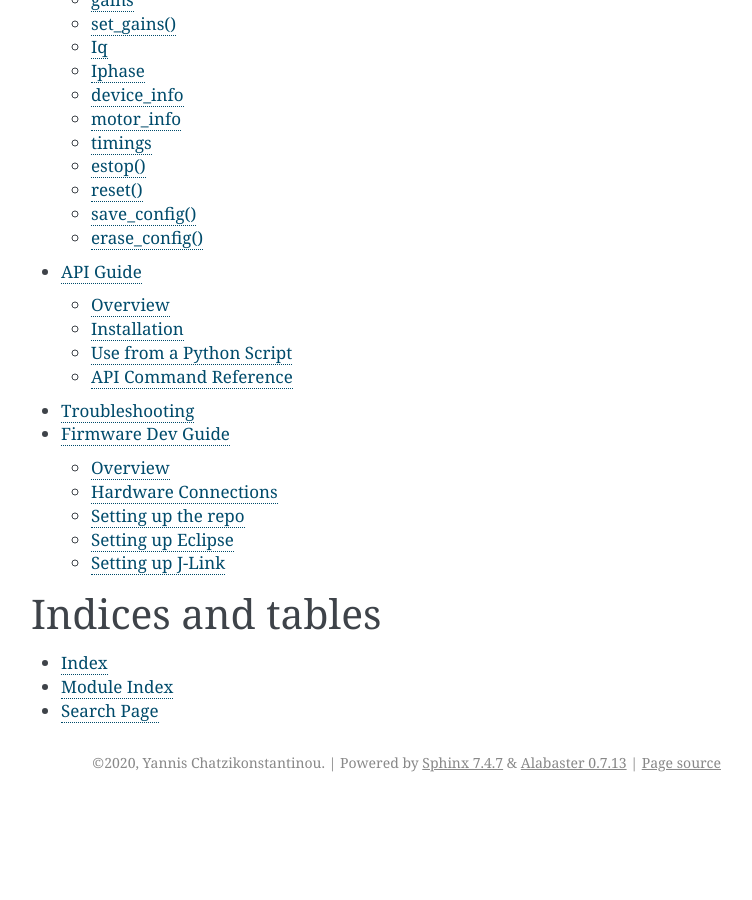
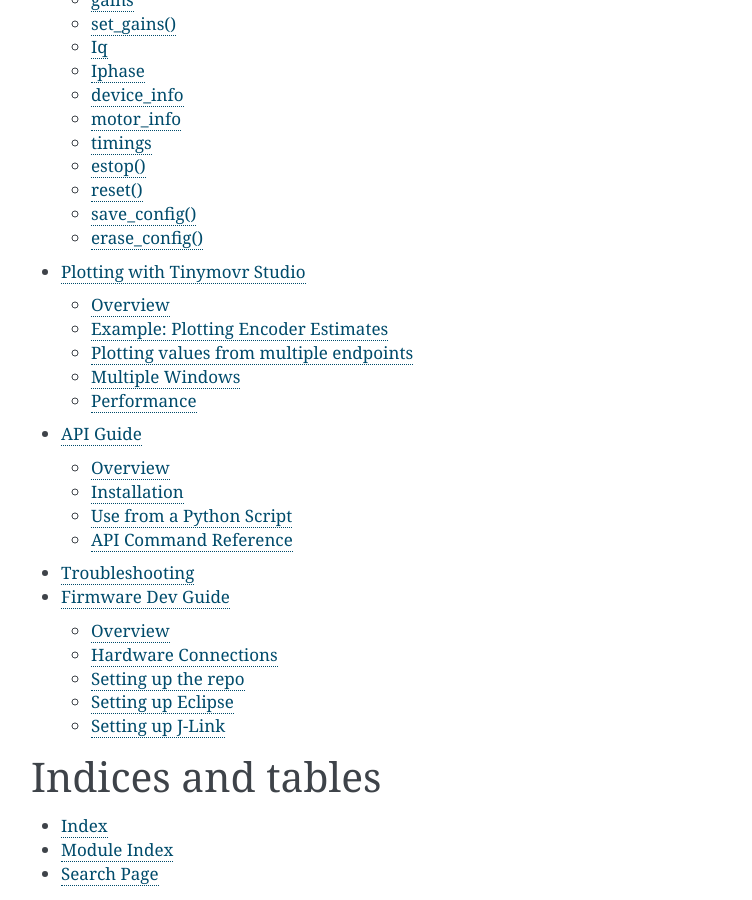
Before and after one commit to tinymovr/Tinymovr, a Sphinx documentation site: the page built from docs/index.rst, in a window 1280 px wide and 900 px high, scrolled down 1230 px. Shown: the whole window, without its empty margins (389-1141 px from the left). Built offline with Sphinx 7.4.7, drawn with Linux system fonts in a browser that asks for light colours; before the commit the page ends 2032 px from its top, so only the background shows below that; some of the changed lines change nothing that is shown.

Commit message:
add docs

```diff
--- a/docs/index.rst
+++ b/docs/index.rst
@@ -15,6 +15,7 @@
    studio/installation
    studio/usage
    studio/commands
+   studio/plotting
    api/guide
    troubleshooting
    develop/guide
--- /dev/null
+++ b/docs/studio/plotting.rst
@@ -0,0 +1,46 @@
+*****************************
+Plotting with Tinymovr Studio
+*****************************
+
+Overview
+########
+
+Tinymovr Studio features a capable and fast plotter to visualize your setup in real time. The plotter is accessible from within the IPython terminal that hosts Tinymovr Studio.
+
+
+Example: Plotting Encoder Estimates
+###################################
+
+Let us imagine that we want to plot the position and velocity estimates of our encoder. The following will do the trick:
+
+.. code-block:: python
+
+    plot(lambda: [tm1.encoder_estimates])
+
+A plot window will show up on screen. Notice that both values (position and velocity) are plotted. This is because we passed the endpoint itself as an argument. The plotter is smart enough to know to expand the returned dictionary, and assign values to the correct keys.
+
+Also note that there are two y-axes in the plot, one on the left and one on the right. Each of these corresponds to one value being plotted, and will adjust to that value's range. You can have as many values as you wish, the plotter will add so-called 'parasite' axes on the right side of the plot for each value. However with more than three or four it doesn't really look pretty...
+
+
+Plotting values from multiple endpoints
+#######################################
+
+It is possible to plot multiple endpoints from the same or multiple devices with the same syntax:
+
+.. code-block:: python
+
+    plot(lambda: [tm1.encoder_estimates, tm1.setpoints])
+
+In the above example, estimates are plotted together with setpoints for position and velocity.
+
+
+Multiple Windows
+################
+
+(to be properly implemented)
+
+
+Performance
+###########
+
+The plotter uses Matplotlib's animation api with blitting to make drawing on screen particularly fast. To maintain fast drawing, the chart is only rescaled to fit the data periodically, as needed. In general, the bottleneck in plotting should not be drawing, unless you have an extremely high number of plot values.
--- a/docs/studio/usage.rst
+++ b/docs/studio/usage.rst
@@ -74,7 +74,7 @@
 
 
 ``--ids=<ids>``
-===================
+===============
 
 The --ids option specifies a set of CAN node IDs to scan.
 
@@ -88,7 +88,7 @@
 
 
 ``--bustype=<bustype>``
-===================
+=======================
 
 The --bustype option specifies a CAN bus type to use.
 
```
